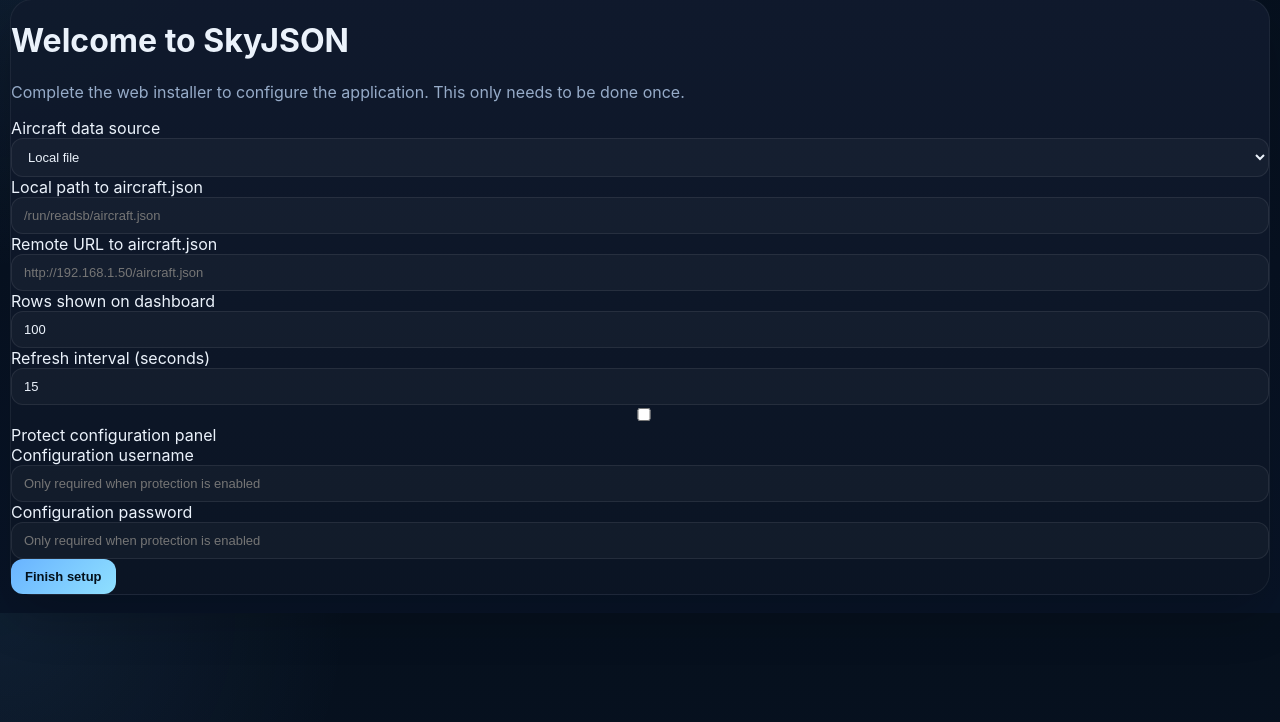
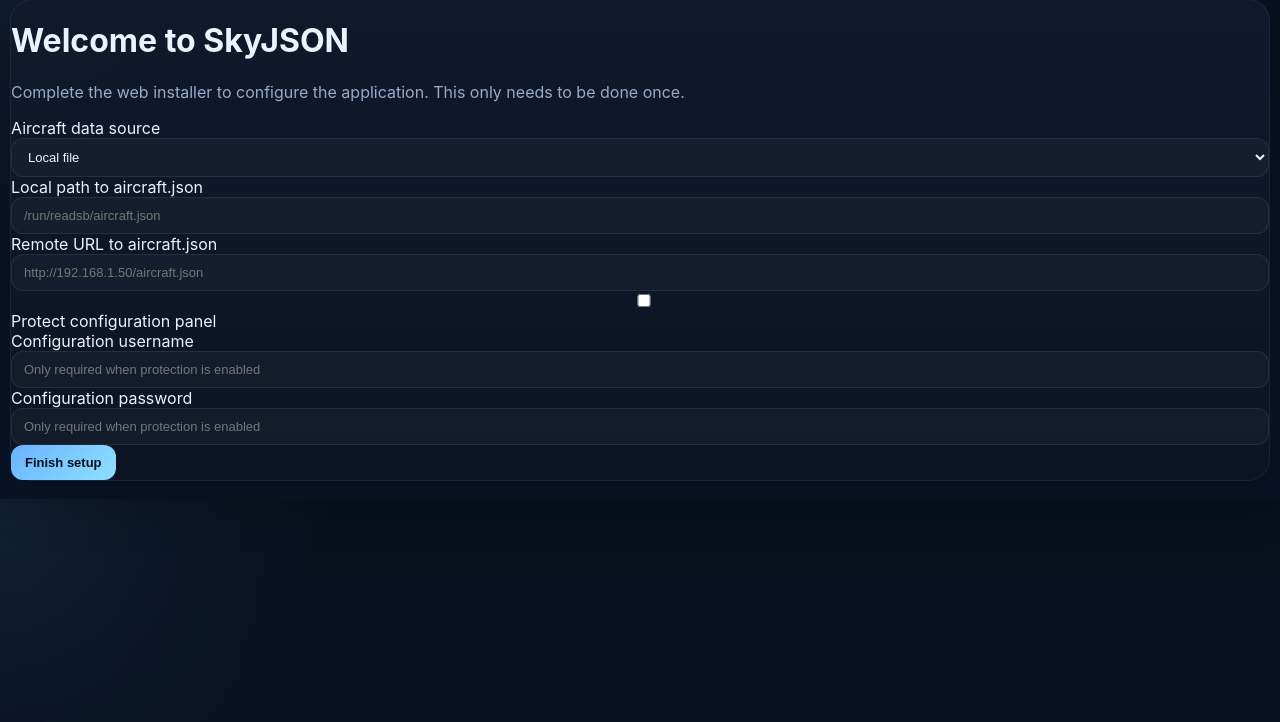
Before and after one commit to PatrickS86/SkyJSON, a Flask app: page /setup in a window 1280 px wide. Shown: the part 78-800 px from the top of the page. Run offline with Flask 3, Linux system fonts and the light colour scheme; data that the repository does not hold is empty.

Commit message:
removed fields from setup

```diff
--- a/templates/setup.html
+++ b/templates/setup.html
@@ -3,6 +3,7 @@
 <div class="card narrow">
     <h1>Welcome to SkyJSON</h1>
     <p class="muted">Complete the web installer to configure the application. This only needs to be done once.</p>
+
     <form method="post" class="form-grid">
         <label>Aircraft data source
             <select name="source_type">
@@ -10,29 +11,30 @@
                 <option value="url">Remote URL</option>
             </select>
         </label>
+
         <label>Local path to aircraft.json
             <input type="text" name="aircraft_path" placeholder="/run/readsb/aircraft.json">
         </label>
+
         <label>Remote URL to aircraft.json
             <input type="url" name="aircraft_url" placeholder="http://192.168.1.50/aircraft.json">
         </label>
-        <div class="two-col">
-            <label>Rows shown on dashboard
-                <input type="number" name="rows_per_page" value="100" min="10" max="5000">
-            </label>
-            <label>Refresh interval (seconds)
-                <input type="number" name="refresh_interval" value="15" min="5" max="300">
-            </label>
-        </div>
-        <label class="checkbox-row"><input type="checkbox" name="enable_auth"> Protect configuration panel</label>
+
+        <label class="checkbox-row">
+            <input type="checkbox" name="enable_auth">
+            Protect configuration panel
+        </label>
+
         <div class="two-col">
             <label>Configuration username
                 <input type="text" name="username" placeholder="Only required when protection is enabled">
             </label>
+
             <label>Configuration password
                 <input type="password" name="password" placeholder="Only required when protection is enabled">
             </label>
         </div>
+
         <button type="submit" class="btn btn-primary">Finish setup</button>
     </form>
 </div>
```
Also changed, not shown: 1 other file.
